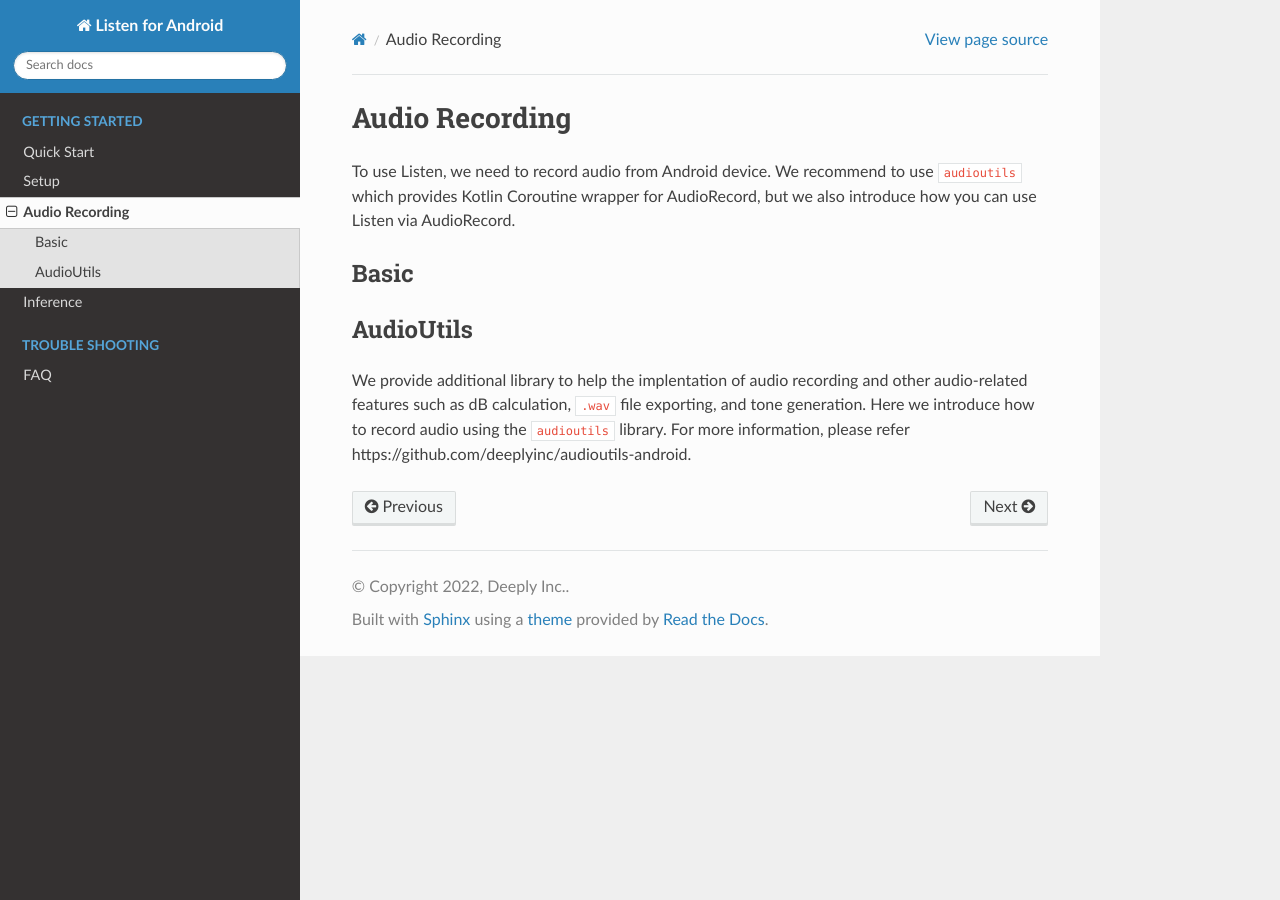
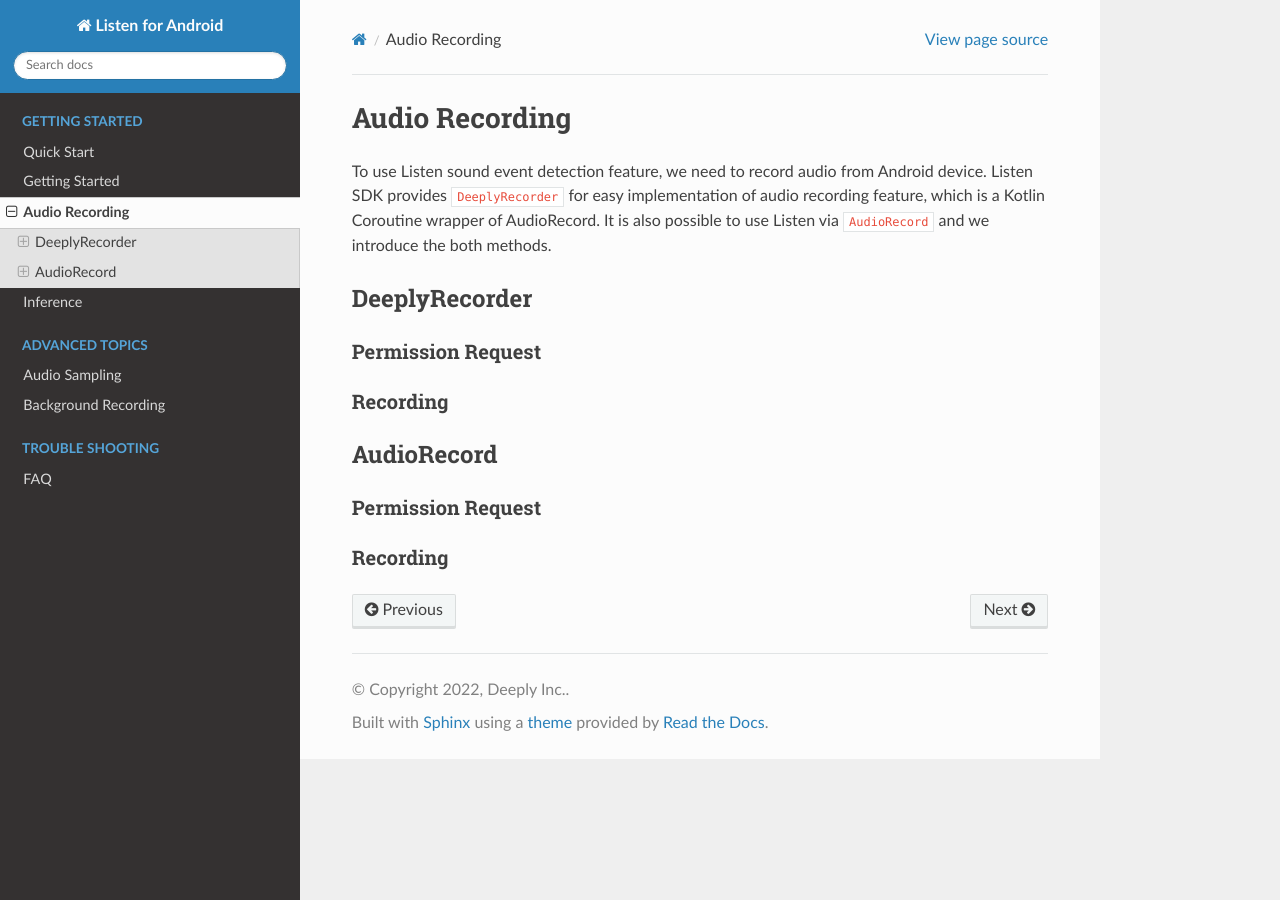
Before and after one commit to deeplyinc/listen-sdk-android-samples, a Sphinx documentation site: the page built from docs/contents/getting-started/audio-recording.md, in a window 1280 px wide. Built offline with Sphinx 7.4.7 and the Read the Docs theme 2.0.0, drawn with Linux system fonts in a browser that asks for light colours.

Commit message:
docs: add Audio Sampling contents in Advanced Topics section

```diff
--- /dev/null
+++ b/docs/contents/advanced-topics/background-recording.md
@@ -0,0 +1,3 @@
+# Background Recording
+
+Background recording
--- a/docs/contents/getting-started/audio-recording.md
+++ b/docs/contents/getting-started/audio-recording.md
@@ -1,14 +1,21 @@
 # Audio Recording
 
-To use Listen, we need to record audio from Android device.
-We recommend to use `audioutils` which provides Kotlin Coroutine wrapper for AudioRecord, but we also introduce how you can use Listen via AudioRecord.
-
-## Basic
+To use Listen sound event detection feature, we need to record audio from Android device.
+Listen SDK provides `DeeplyRecorder` for easy implementation of audio recording feature, which is a Kotlin Coroutine wrapper of AudioRecord.
+It is also possible to use Listen via `AudioRecord` and we introduce the both methods.
 
 
 
-## AudioUtils
+## DeeplyRecorder
 
-We provide additional library to help the implentation of audio recording and other audio-related features such as dB calculation, `.wav` file exporting, and tone generation.
-Here we introduce how to record audio using the `audioutils` library.
-For more information, please refer https://github.com/deeplyinc/audioutils-android.
+### Permission Request
+
+### Recording
+
+
+
+## AudioRecord
+
+### Permission Request
+
+### Recording
```
Also changed, not shown: docs/contents/advanced-topics/audio-sampling.md (added, +11 -0 lines), docs/contents/getting-started/getting-started.md (added, +54 -0 lines), docs/contents/getting-started/setup.md (deleted, +0 -22 lines), docs/index.rst (+11 -1 lines).
